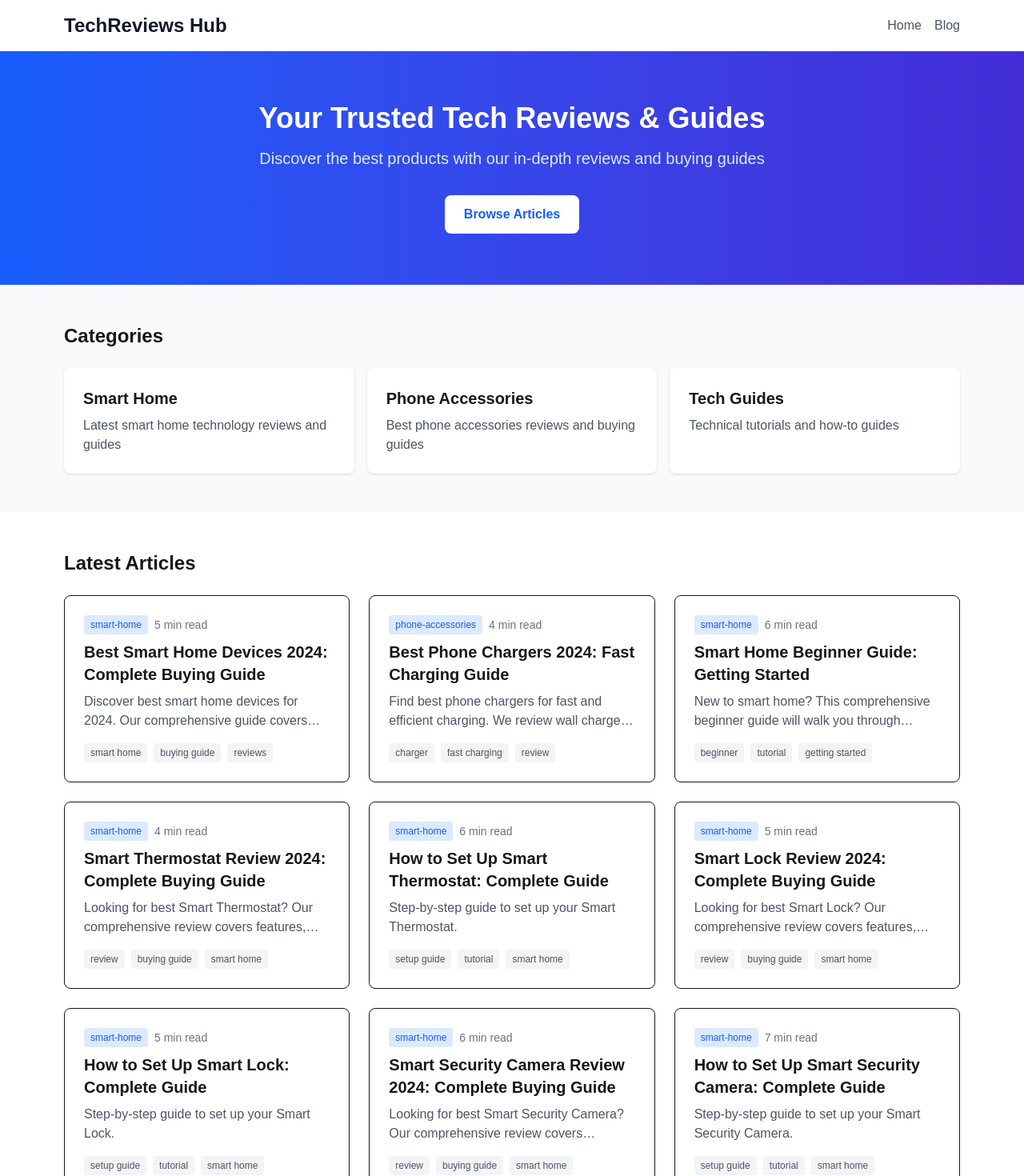
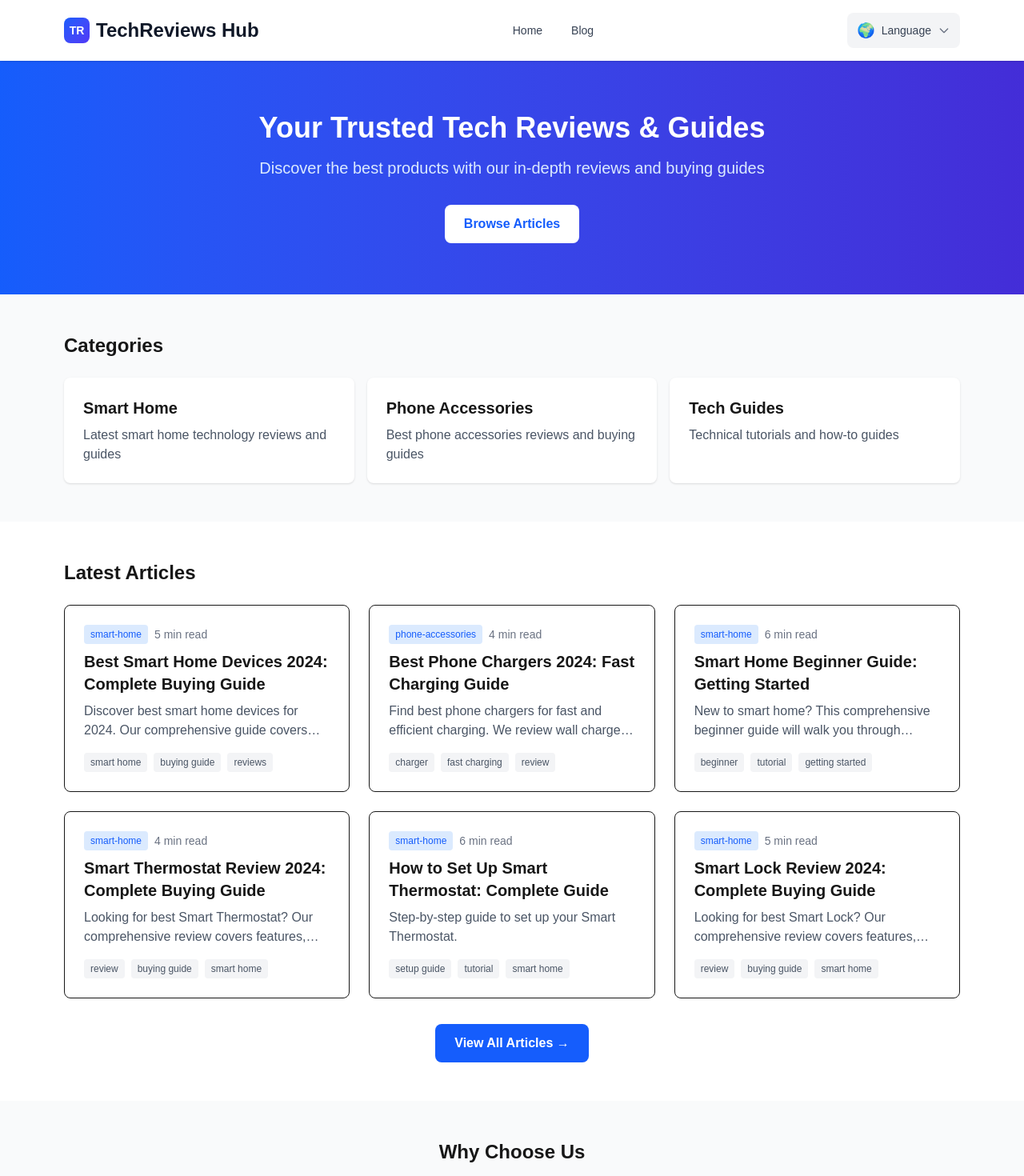
Before and after one commit to qiyun154-cyber/smartguide, a Next.js app: page / in a window 1280 px wide. Shown: the top 1470 px of the page at 80% size. Built offline with nearby package versions, Linux system fonts and the light colour scheme.

Commit message:
feat: add language switcher and optimize navigation

```diff
--- a/src/app/en/blog/page.tsx
+++ b/src/app/en/blog/page.tsx
@@ -1,6 +1,7 @@
-import { getAllArticles, getAllCategories } from '@/content/data';
+import { getArticlesByLocale, getAllCategories } from '@/content/data';
 import { seoConfig } from '@/content/seo';
 import Link from 'next/link';
+import Header from '@/components/Header';
 
 export const metadata = {
   title: `Blog - ${seoConfig.siteName}`,
@@ -8,27 +9,13 @@ export const metadata = {
 };
 
 export default function BlogPage() {
-  const articles = getAllArticles();
+  const articles = getArticlesByLocale('en');
   const categories = getAllCategories();
 
   return (
     <div className="min-h-screen bg-white">
-      {/* Header */}
-      <header className="bg-white shadow-sm">
-        <div className="max-w-6xl mx-auto px-4 py-4 flex justify-between items-center">
-          <Link href="/" className="text-2xl font-bold text-gray-900">
-            {seoConfig.siteName}
-          </Link>
-          <nav className="flex gap-4">
-            <Link href="/" className="text-gray-600 hover:text-gray-900">
-              Home
-            </Link>
-            <Link href="/en/blog" className="text-gray-600 hover:text-gray-900">
-              Blog
-            </Link>
-          </nav>
-        </div>
-      </header>
+      {/* Header with Language Switcher */}
+      <Header locale="en" siteName={seoConfig.siteName} />
 
       {/* Hero */}
       <section className="bg-gradient-to-r from-blue-600 to-indigo-700 text-white py-12">
@@ -81,11 +68,11 @@ export default function BlogPage() {
                   </div>
                   <Link href={`/en/blog/${article.slug}`}>
                     <h2 className="text-xl font-semibold mb-2 hover:text-blue-600">
-                      {article.title.en}
+                      {article.title}
                     </h2>
                   </Link>
                   <p className="text-gray-600 mb-4 line-clamp-2">
-                    {article.description.en}
+                    {article.description}
                   </p>
                   <div className="flex items-center justify-between">
                     <div className="flex flex-wrap gap-2">
--- a/src/app/layout.tsx
+++ b/src/app/layout.tsx
@@ -14,8 +14,32 @@ const geistMono = Geist_Mono({
 });
 
 export const metadata: Metadata = {
-  title: "Create Next App",
-  description: "Generated by create next app",
+  title: "TechReviews Hub - Smart Home & Phone Accessories Reviews",
+  description: "Latest reviews, guides, and tips for smart home devices and phone accessories. Discover the best products in 2024.",
+  keywords: "smart home, phone accessories, tech reviews, buying guides",
+  authors: [{ name: "TechReviews Hub" }],
+  creator: "TechReviews Hub",
+  publisher: "TechReviews Hub",
+  formatDetection: {
+    email: false,
+    address: false,
+    telephone: false,
+  },
+  openGraph: {
+    title: "TechReviews Hub - Smart Home & Phone Accessories Reviews",
+    description: "Latest reviews, guides, and tips for smart home devices and phone accessories.",
+    type: "website",
+    locale: "en_US",
+    siteName: "TechReviews Hub",
+  },
+  robots: {
+    index: true,
+    follow: true,
+    googleBot: {
+      index: true,
+      follow: true,
+    },
+  },
 };
 
 export default function RootLayout({
--- a/src/app/page.tsx
+++ b/src/app/page.tsx
@@ -1,6 +1,7 @@
 import Link from 'next/link';
 import { getAllArticles, getAllCategories } from '@/content/data';
 import { seoConfig } from '@/content/seo';
+import Header from '@/components/Header';
 
 export default function Home() {
   const articles = getAllArticles();
@@ -8,22 +9,8 @@ export default function Home() {
 
   return (
     <div className="min-h-screen bg-gray-50">
-      {/* Header */}
-      <header className="bg-white shadow-sm">
-        <div className="max-w-6xl mx-auto px-4 py-4 flex justify-between items-center">
-          <h1 className="text-2xl font-bold text-gray-900">
-            {seoConfig.siteName}
-          </h1>
-          <nav className="flex gap-4">
-            <Link href="/" className="text-gray-600 hover:text-gray-900">
-              Home
-            </Link>
-            <Link href="/en/blog" className="text-gray-600 hover:text-gray-900">
-              Blog
-            </Link>
-          </nav>
-        </div>
-      </header>
+      {/* Header with Language Switcher */}
+      <Header locale="en" siteName={seoConfig.siteName} />
 
       {/* Hero Section */}
       <section className="bg-gradient-to-r from-blue-600 to-indigo-700 text-white py-16">
@@ -73,7 +60,7 @@ export default function Home() {
         <div className="max-w-6xl mx-auto px-4">
           <h3 className="text-2xl font-bold mb-6">Latest Articles</h3>
           <div className="grid grid-cols-1 md:grid-cols-2 lg:grid-cols-3 gap-6">
-            {articles.map((article) => (
+            {articles.slice(0, 6).map((article) => (
               <article
                 key={article.id}
                 className="bg-white border rounded-lg overflow-hidden hover:shadow-lg transition"
@@ -106,6 +93,14 @@ export default function Home() {
                 </div>
               </article>
             ))}
+          </div>
+          <div className="text-center mt-8">
+            <Link
+              href="/en/blog"
+              className="inline-block bg-blue-600 text-white px-6 py-3 rounded-lg font-semibold hover:bg-blue-700"
+            >
+              View All Articles →
+            </Link>
           </div>
         </div>
       </section>
--- /dev/null
+++ b/src/components/Header.tsx
@@ -0,0 +1,60 @@
+'use client';
+
+import Link from 'next/link';
+import { usePathname } from 'next/navigation';
+import LanguageSwitcher from './LanguageSwitcher';
+
+interface HeaderProps {
+  locale: string;
+  siteName: string;
+}
+
+export default function Header({ locale, siteName }: HeaderProps) {
+  const pathname = usePathname();
+  const basePath = `/${locale}`;
+
+  return (
+    <header className="bg-white shadow-sm sticky top-0 z-50">
+      <div className="max-w-6xl mx-auto px-4 py-4">
+        <div className="flex items-center justify-between gap-4">
+          {/* Logo */}
+          <Link href={basePath} className="flex items-center gap-2">
+            <div className="w-8 h-8 bg-gradient-to-br from-blue-600 to-indigo-600 rounded-lg flex items-center justify-center text-white font-bold text-sm">
+              TR
+            </div>
+            <span className="text-2xl font-bold text-gray-900">
+              {siteName}
+            </span>
+          </Link>
+
+          {/* Desktop Navigation */}
+          <nav className="hidden md:flex items-center gap-1">
+            <Link
+              href={basePath}
+              className={`px-4 py-2 rounded-lg text-sm font-medium transition ${
+                pathname === basePath
+                  ? 'bg-blue-600 text-white'
+                  : 'text-gray-700 hover:bg-gray-100'
+              }`}
+            >
+              Home
+            </Link>
+            <Link
+              href={`${basePath}/blog`}
+              className={`px-4 py-2 rounded-lg text-sm font-medium transition ${
+                pathname?.includes('/blog')
+                  ? 'bg-blue-600 text-white'
+                  : 'text-gray-700 hover:bg-gray-100'
+              }`}
+            >
+              Blog
+            </Link>
+          </nav>
+
+          {/* Language Switcher */}
+          <LanguageSwitcher />
+        </div>
+      </div>
+    </header>
+  );
+}
--- /dev/null
+++ b/src/components/LanguageSwitcher.tsx
@@ -0,0 +1,65 @@
+'use client';
+
+import Link from 'next/link';
+import { usePathname } from 'next/navigation';
+
+const languages = [
+  { code: 'en', name: 'English', flag: '🇬🇧' },
+  { code: 'de', name: 'Deutsch', flag: '🇩🇪' },
+  { code: 'fr', name: 'Français', flag: '🇫🇷' },
+];
+
+export default function LanguageSwitcher() {
+  const pathname = usePathname();
+
+  return (
+    <div className="relative group">
+      <button className="flex items-center gap-2 px-3 py-2 bg-gray-100 hover:bg-gray-200 rounded-lg transition">
+        <span className="text-lg">🌍</span>
+        <span className="text-sm text-gray-700">Language</span>
+        <svg className="w-4 h-4 text-gray-500" fill="none" stroke="currentColor" viewBox="0 0 24 24">
+          <path strokeLinecap="round" strokeLinejoin="round" strokeWidth={2} d="M19 9l-7 7-7-7" />
+        </svg>
+      </button>
+
+      {/* Dropdown Menu */}
+      <div className="absolute right-0 mt-2 w-48 bg-white rounded-lg shadow-lg border opacity-0 invisible group-hover:opacity-100 group-hover:visible transition-all duration-200">
+        <div className="py-1">
+          {languages.map((lang) => {
+            // Get the path without locale prefix
+            const pathWithoutLocale = pathname.replace(/^\/[a-z]{2}/, '/') || '/';
+            // Create new path with selected locale
+            const newPath = `/${lang.code}${pathWithoutLocale}`;
+
+            return (
+              <Link
+                key={lang.code}
+                href={newPath}
+                className="flex items-center gap-3 px-4 py-3 hover:bg-gray-50 transition"
+              >
+                <span className="text-2xl">{lang.flag}</span>
+                <div className="flex-1">
+                  <div className="text-sm font-medium text-gray-900">
+                    {lang.name}
+                  </div>
+                  <div className="text-xs text-gray-500">
+                    {lang.code.toUpperCase()}
+                  </div>
+                </div>
+                {pathname.startsWith(`/${lang.code}`) && (
+                  <svg className="w-4 h-4 text-blue-600" fill="currentColor" viewBox="0 0 20 20">
+                    <path
+                      fillRule="evenodd"
+                      d="M16.707 5.293a1 1 0 010 1.414l-8 8a1 1 0 01-1.414 0l-8-8a1 1 0 010-1.414l8-8a1 1 0 011.414 0z"
+                      clipRule="evenodd"
+                    />
+                  </svg>
+                )}
+              </Link>
+            );
+          })}
+        </div>
+      </div>
+    </div>
+  );
+}
```
